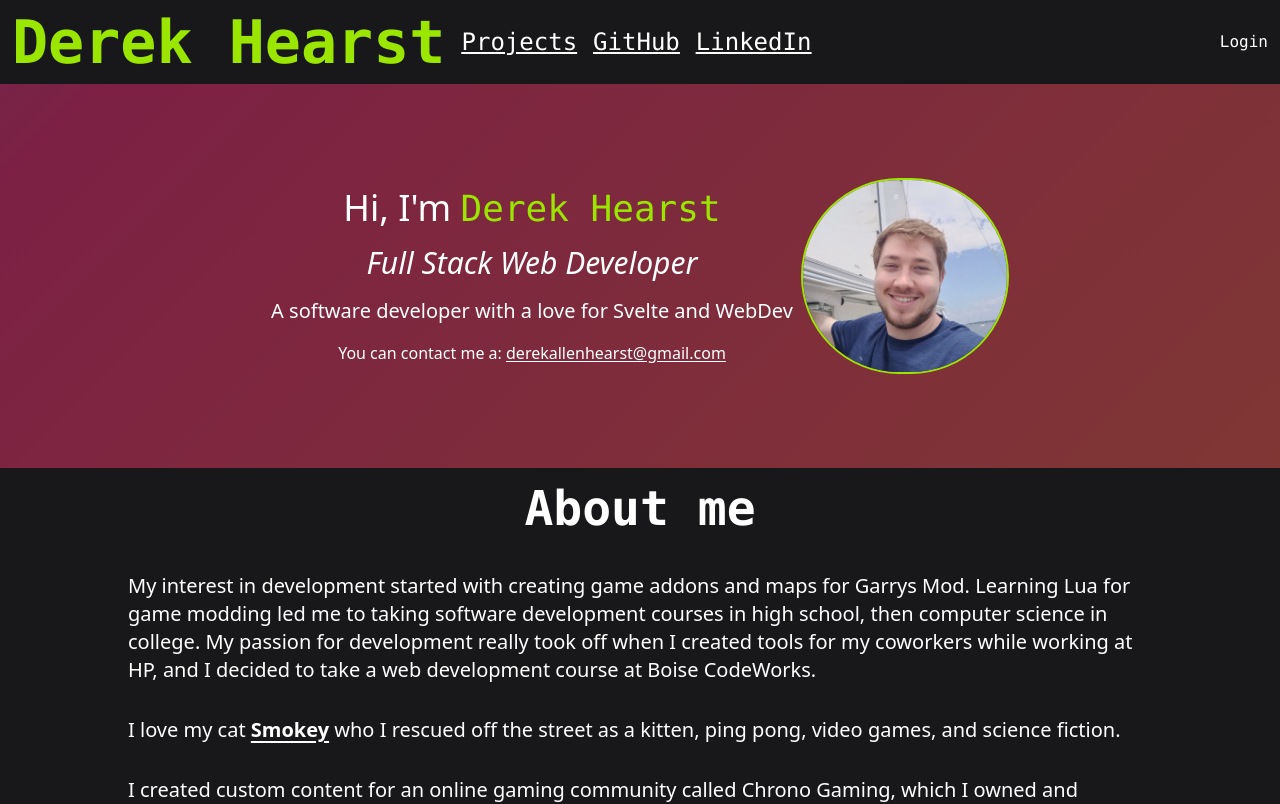
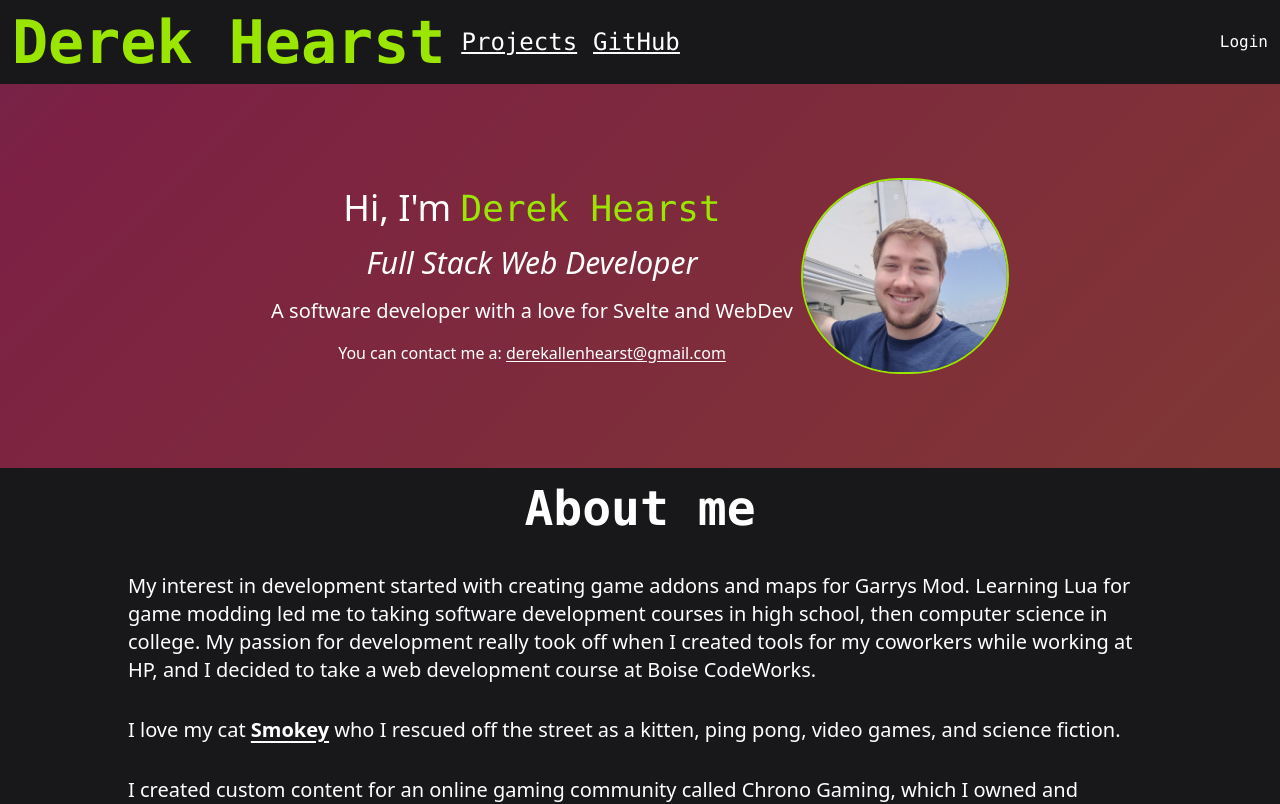
Before and after one commit to derekhearst/derekhearst, a SvelteKit app: page / in a window 1280 px wide. Shown: the top 804 px of the page. Built offline with nearby package versions, Linux system fonts and the light colour scheme.

Commit message:
no linkedin

```diff
--- a/src/routes/+layout.svelte
+++ b/src/routes/+layout.svelte
@@ -61,7 +61,6 @@
 	<nav class="flex items-center gap-4 underline md:text-2xl">
 		<a href="#projects">Projects</a>
 		<a href="https://github.com/derekhearst" target="_blank" rel="noreferrer">GitHub</a>
-		<a href="https://www.linkedin.com/in/derekhearst/" target="_blank" rel="noreferrer">LinkedIn</a>
 	</nav>
 	<nav class="ml-auto">
 		<button class="cursor-pointer" on:click={tryLogin}> Login </button>
```
